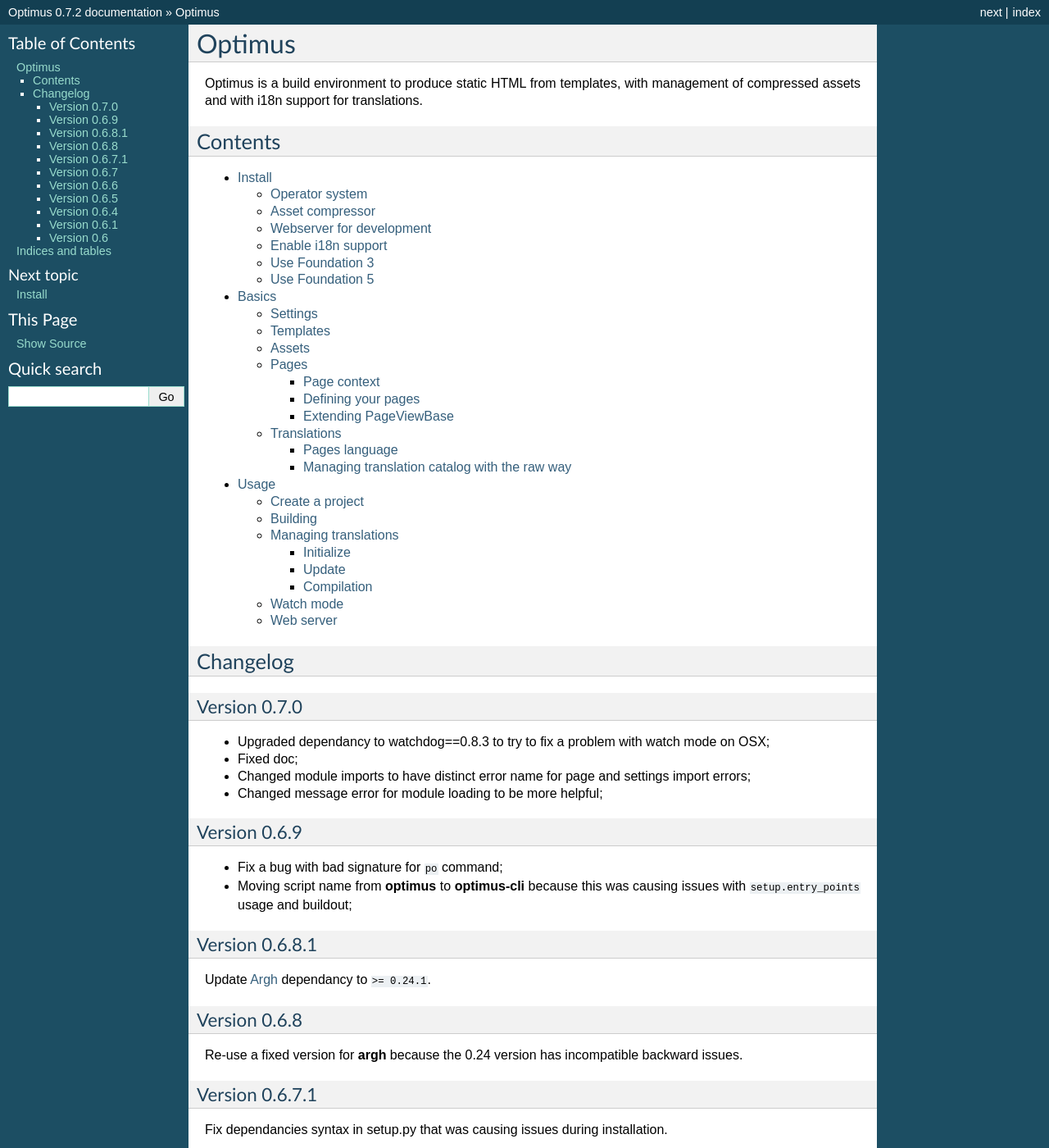
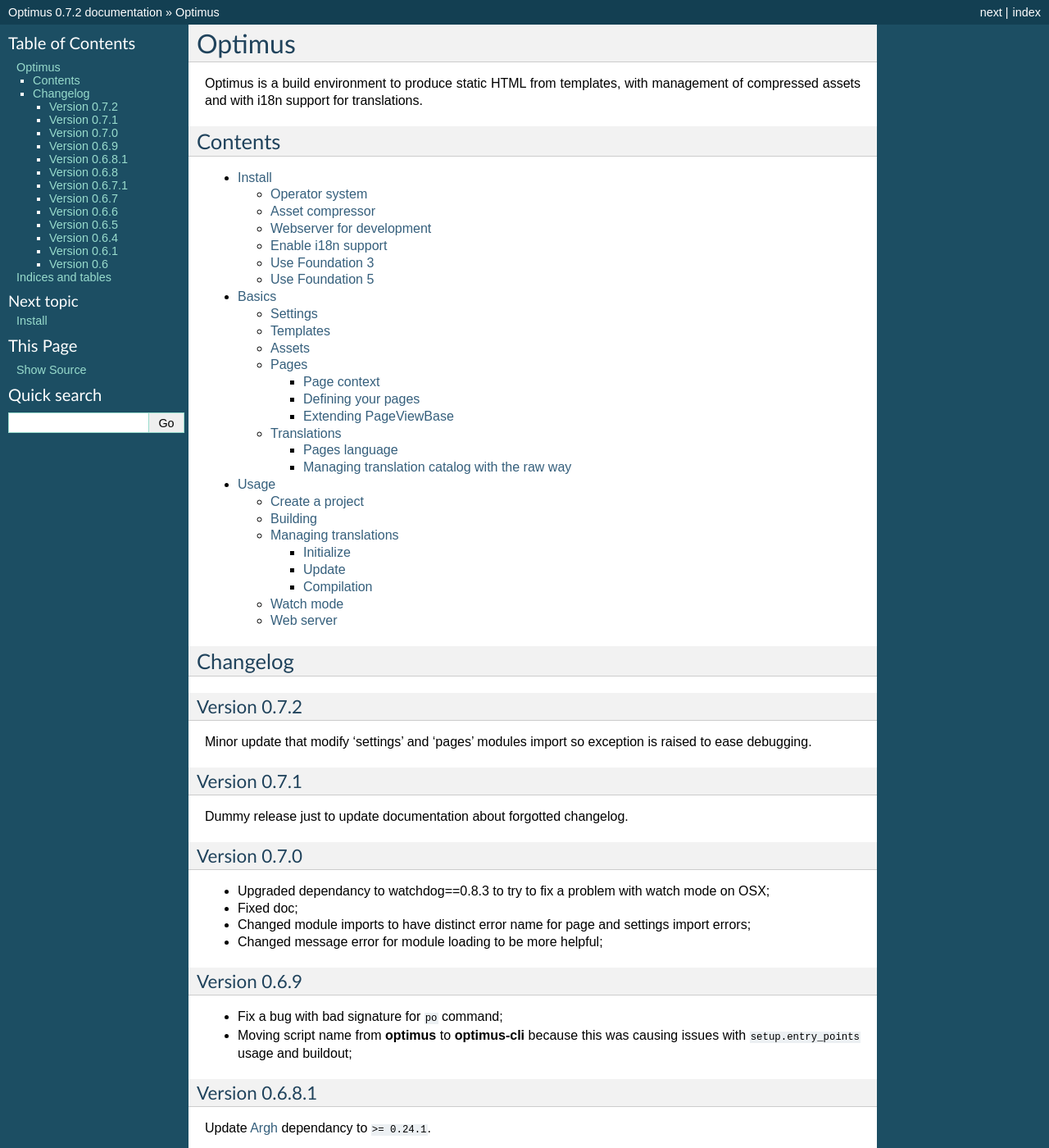
Before and after one commit to sveetch/Optimus, a Sphinx documentation site: the page built from docs/index.rst, in a window 1280 px wide and 1400 px high. Shown: the whole window at 82% size. Built offline with Sphinx 7.4.7, drawn with Linux system fonts in a browser that asks for light colours.

Commit message:
Added changelog

```diff
--- a/docs/index.rst
+++ b/docs/index.rst
@@ -23,6 +23,16 @@
 
 Changelog
 ---------
+
+Version 0.7.2
+.............
+
+Minor update that modify 'settings' and 'pages' modules import so exception is raised to ease debugging.
+
+Version 0.7.1
+.............
+
+Dummy release just to update documentation about forgotted changelog.
 
 Version 0.7.0
 .............
```
